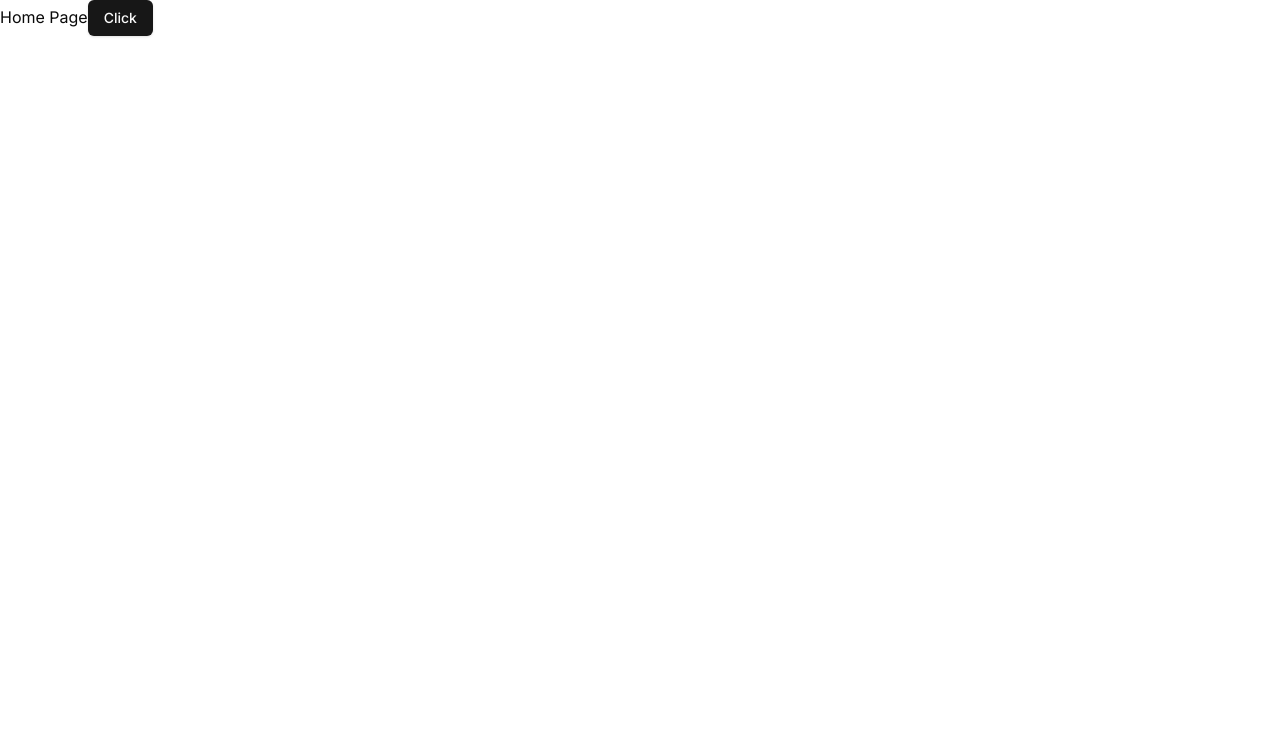
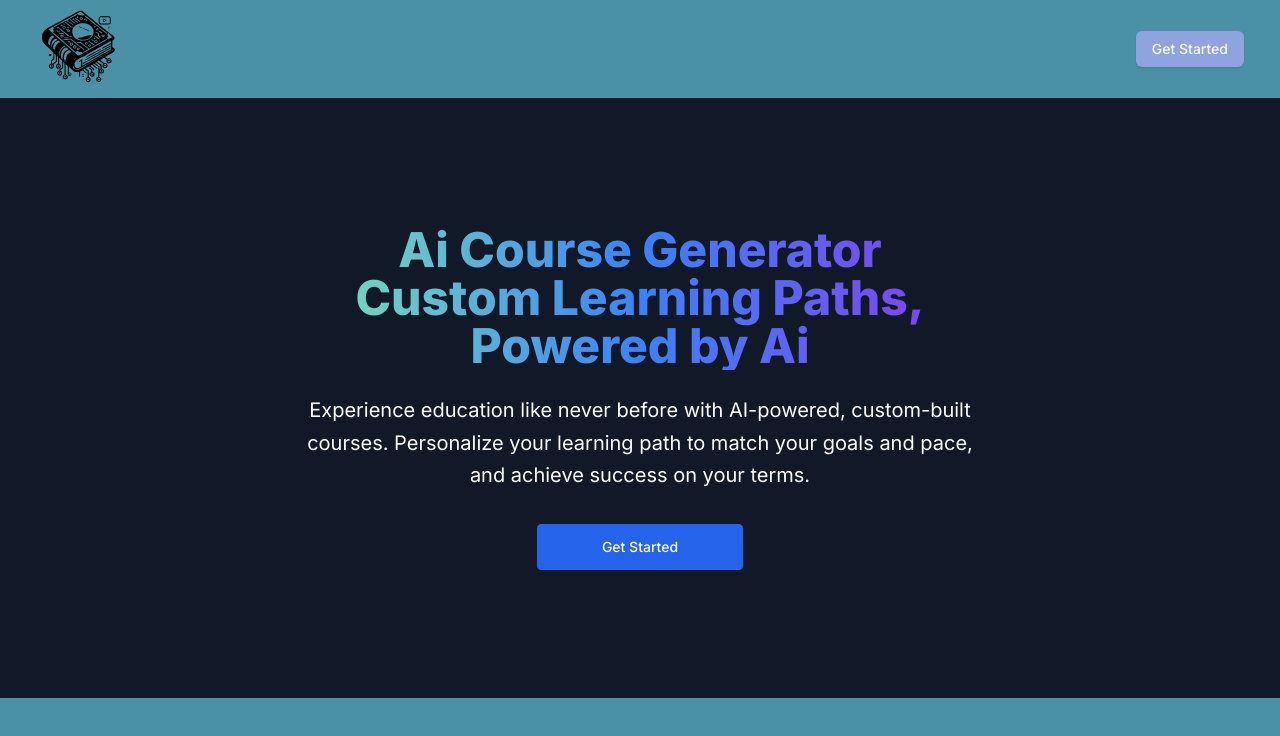
Before and after one commit to ShinichiKudo0/NextCourse-AI, a Next.js app in the folder nextcourse-ai/: page / in a window 1280 px wide. Shown: the top 736 px of the page. Built offline with nearby package versions, Linux system fonts and the light colour scheme.

Commit message:
Landing Page Done

```diff
--- /dev/null
+++ b/nextcourse-ai/app/_components/Header.jsx
@@ -0,0 +1,14 @@
+import { Button } from '@/components/ui/button'
+import Image from 'next/image'
+import React from 'react'
+
+function Header() {
+  return (
+    <div className='flex items-center justify-between p-1 pl-8 pr-9 shadow-md'>
+        <Image src={'/logo2.svg'} width={90} height={10} alt="Logo" />
+        <Button className='ml-auto'>Get Started</Button>
+    </div>
+  )
+}
+
+export default Header
--- /dev/null
+++ b/nextcourse-ai/app/_components/Hero.jsx
@@ -0,0 +1,36 @@
+import React from 'react'
+
+function Hero() {
+  return (
+    <div>
+        <section className="bg-gray-900 text-white">
+  <div className="mx-auto max-w-screen-xl px-4 py-32 lg:flex lg:items-center">
+    <div className="mx-auto max-w-3xl text-center">
+      <h1
+        className="bg-gradient-to-r from-green-300 via-blue-500 to-purple-600 bg-clip-text text-3xl font-extrabold text-transparent sm:text-5xl"
+      >
+        Ai Course Generator
+
+        <span className="sm:block"> Custom Learning Paths, Powered by Ai </span>
+      </h1>
+
+      <p className="mx-auto mt-6 max-w-2xl sm:text-xl/relaxed">
+      Experience education like never before with AI-powered, custom-built courses. Personalize your learning path to match your goals and pace, and achieve success on your terms.
+      </p>
+
+      <div className="mt-8 flex flex-wrap justify-center gap-4">
+        <a
+          className="block w-full rounded border border-blue-600 bg-blue-600 px-16 py-3 text-sm font-medium text-white hover:bg-transparent hover:text-white focus:outline-none focus:ring active:text-opacity-75 sm:w-auto"
+          href="#"
+        >
+          Get Started
+        </a>
+      </div>
+    </div>
+  </div>
+</section>
+    </div>
+  )
+}
+
+export default Hero
--- a/nextcourse-ai/app/layout.js
+++ b/nextcourse-ai/app/layout.js
@@ -4,7 +4,7 @@ import "./globals.css";
 const inter = Inter({ subsets: ["latin"] });
 
 export const metadata = {
-  title: "Create Next App",
+  title: "NextCourse Ai",
   description: "Generated by create next app",
 };
 
--- a/nextcourse-ai/app/page.js
+++ b/nextcourse-ai/app/page.js
@@ -1,11 +1,15 @@
 import { Button } from "@/components/ui/button";
 import Image from "next/image";
+import Header from "./_components/Header";
+import Hero from "./_components/Hero";
 
 export default function Home() {
   return (
     <div>
-      Home Page
-      <Button>Click</Button>
+      {/* HEADER */}
+      <Header/>
+      {/* Hero Section */}
+      <Hero/>
     </div>
   );
 }
--- a/nextcourse-ai/tailwind.config.js
+++ b/nextcourse-ai/tailwind.config.js
@@ -18,7 +18,7 @@ module.exports = {
   			sm: 'calc(var(--radius) - 4px)'
   		},
   		colors: {
-  			background: 'hsl(var(--background))',
+  			background: '#4b91a5',
   			foreground: 'hsl(var(--foreground))',
   			card: {
   				DEFAULT: 'hsl(var(--card))',
@@ -29,7 +29,7 @@ module.exports = {
   				foreground: 'hsl(var(--popover-foreground))'
   			},
   			primary: {
-  				DEFAULT: 'hsl(var(--primary))',
+  				DEFAULT: '#8fa3de',
   				foreground: 'hsl(var(--primary-foreground))'
   			},
   			secondary: {
```
Also changed, not shown: nextcourse-ai/public/logo.svg (added), nextcourse-ai/public/logo2.svg (added).
